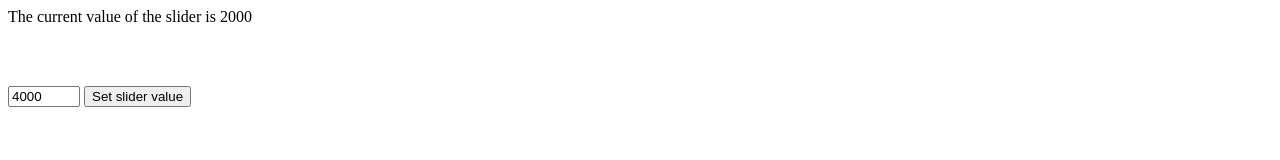
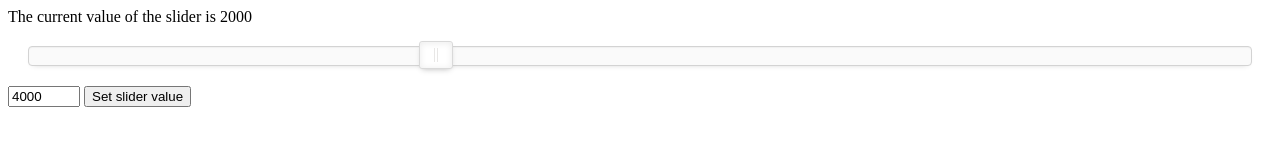
Before and after one commit to cmphr/ang-up-run, a website: page directive-slider/index.html in a window 1280 px wide. Drawn offline with nearby package versions, Linux system fonts and the light colour scheme.

Commit message:
Add directive wrapper for slider component

```diff
--- a/directive-slider/index.html
+++ b/directive-slider/index.html
@@ -3,7 +3,7 @@
 <head>
   <meta charset="UTF-8">
   <title>Slider App</title>
-  <link rel="stylesheet" href="jquery.noslider.css">
+  <link rel="stylesheet" href="jquery.nouislider.css">
   <style>
     .slider {
       display: block;
--- a/directive-slider/noui-slider.js
+++ b/directive-slider/noui-slider.js
@@ -0,0 +1,32 @@
+angular.module('sliderApp')
+  .directive('noUiSlider', [function() {
+    return {
+      restrict: 'E',
+      require: 'ngModel',
+      link: function($scope, $element, $attr, ngModelCtrl) {
+        $element.noUiSlider({
+          start: 0, // might not have the initial value in ngModelCtrl yet
+          range: {
+            // $attrs gives us string values by default
+            // noUiSlider expects numbers so we need to convert
+            min: Number($attr.rangeMin),
+            max: Number($attr.rangeMax)
+          }
+        });
+
+        // when data in angular changes, notify third party directive
+        ngModelCtrl.$render = function() {
+          $element.val(ngModelCtrl.$viewValue);
+        };
+
+        // when data changes outside of angular
+        $element.on('set', function(args) {
+          // tell angular that it needs to update the UI
+          $scope.$apply(function() {
+            // set the data within angular
+            ngModelCtrl.$setViewValue($element.val());
+          });
+        });
+      }
+    };
+  }]);
```
